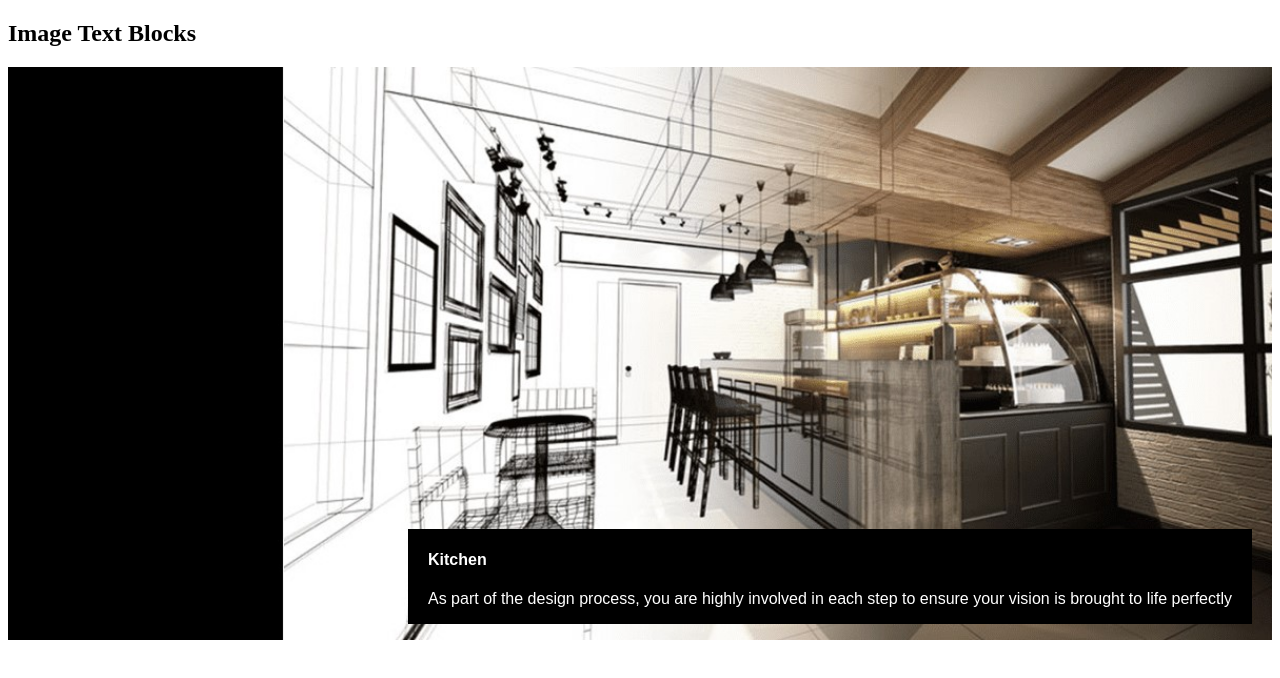
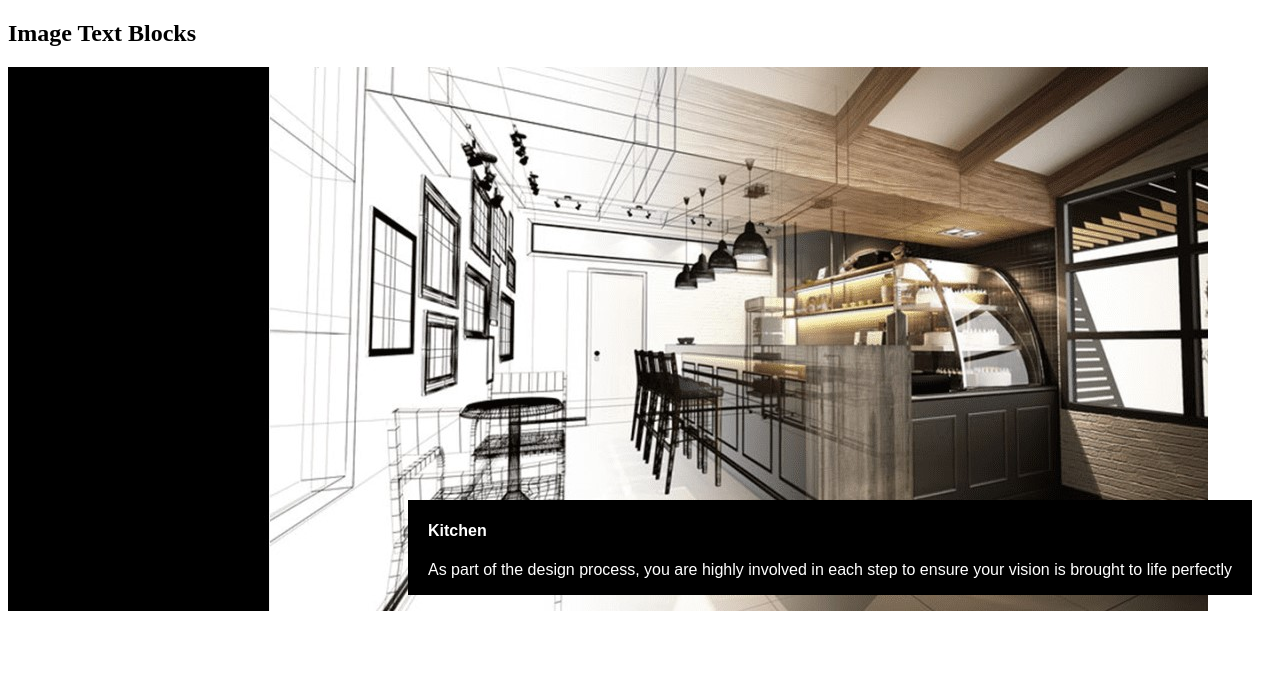
Before and after one commit to estebansar/wdd130, a plain HTML site: page how-to/how-to.html in a window 1280 px wide. Drawn offline with Linux system fonts and the light colour scheme.

Commit message:
fixing width

```diff
--- a/how-to/how-to.html
+++ b/how-to/how-to.html
@@ -8,7 +8,7 @@
     <h2>Image Text Blocks</h2>
 
     <div class="container">
-        <img src="images/portfolio-image.jpg" alt="kitchen" style="width:100%;">
+        <img src="images/portfolio-image.jpg" alt="kitchen">
         <div class="text-block">
         <h4>Kitchen</h4>
         <p>As part of the design process, you are highly involved in each step to ensure your vision is brought to life perfectly</p>
--- a/how-to/styles/style.css
+++ b/how-to/styles/style.css
@@ -1,4 +1,5 @@
 .container {
+    width: 100%;
     position: relative;
     font-family: Arial;
   }
```
